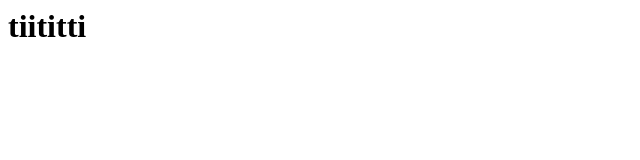
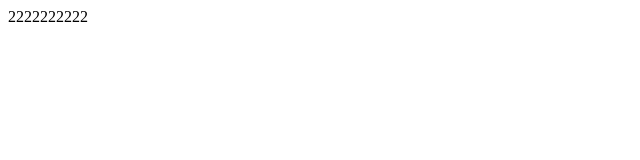
Before and after one commit to 458366075/Learning-use, a plain HTML site: page index.html in a window 1280 px wide. Shown: the whole page, without its empty margins (0-640 px from the left). Drawn offline with Linux system fonts and the light colour scheme.

Commit message:
create index.css and modify index.html

```diff
--- /dev/null
+++ b/index.css
@@ -0,0 +1 @@
+jflksjflkdsjflkjdsflkjdslkfjjl
--- a/index.html
+++ b/index.html
@@ -1 +1 @@
-<h1>tiititti</h1>
+2222222222
```
